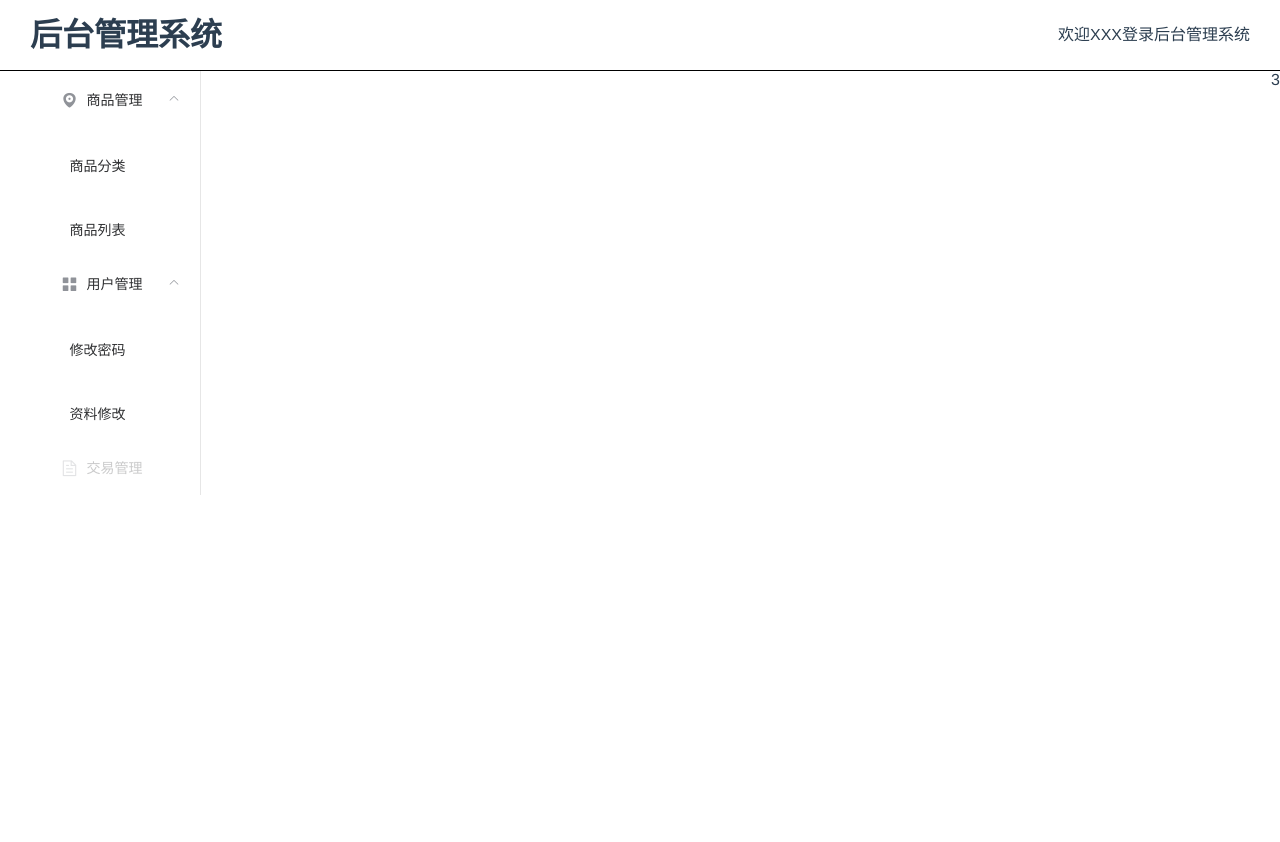
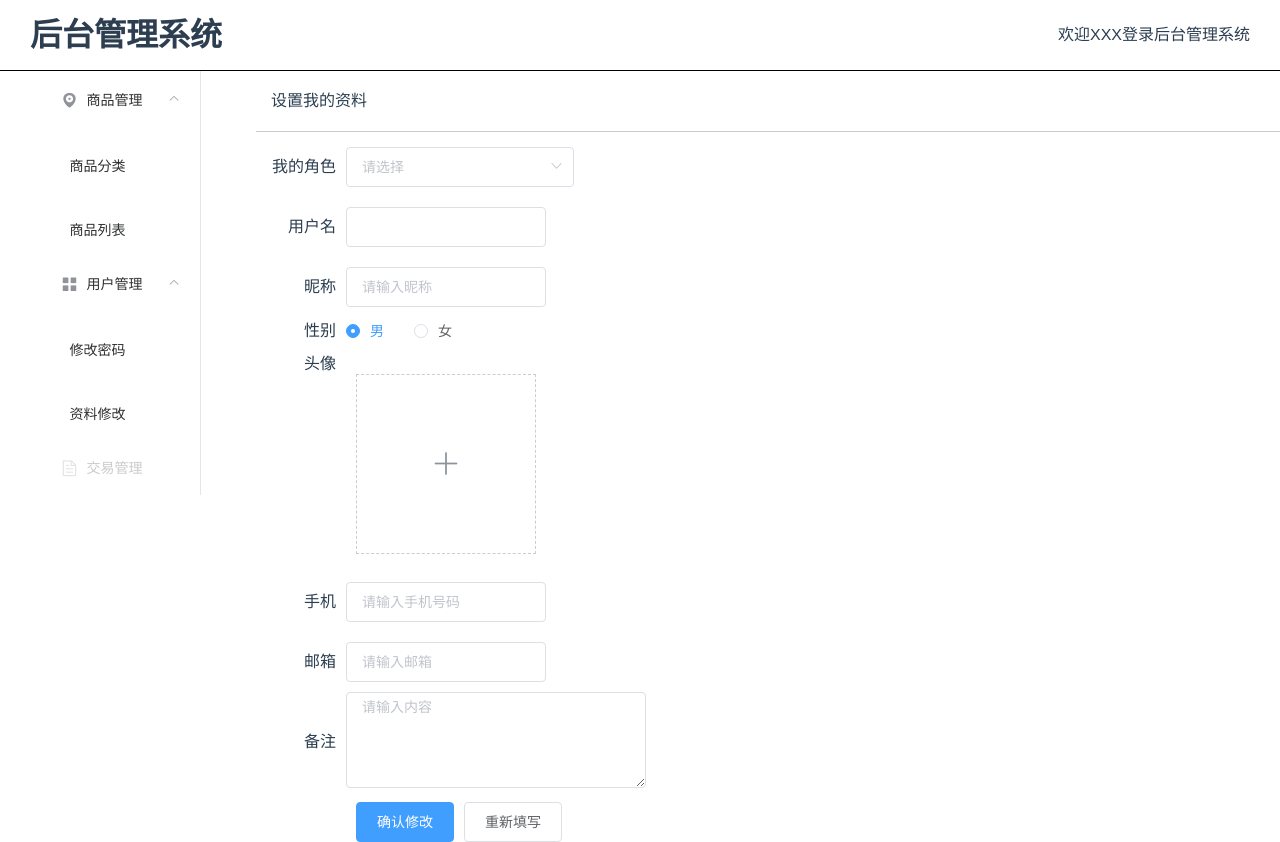
Before and after one commit to 1160166395/backstage, a Vue app: page /#/dataChange in a window 1280 px wide. Before the commit the page ends 800 px from the top, so only its background shows below. Built offline with nearby package versions, Linux system fonts and the light colour scheme.

Commit message:
user files

```diff
--- a/src/components/dataChange.vue
+++ b/src/components/dataChange.vue
@@ -1,6 +1,57 @@
 <template>
     <div class="home">
-        3
+        <header>设置我的资料</header>
+        <div class="content">
+            <span>我的角色</span>
+            <el-select v-model="value" placeholder="请选择">
+                <el-option
+                  v-for="item in options"
+                  :key="item.value"
+                  :label="item.label"
+                  :value="item.value">
+                </el-option>
+            </el-select>
+            <br>
+            <span>用户名</span>
+            <el-input v-model="username"></el-input>
+            <br>
+            <span>昵称</span>
+            <el-input v-model="nickname" placeholder="请输入昵称"></el-input>
+            <br>
+            <span>性别</span>
+            <el-radio v-model="radio" label="1">男</el-radio>
+            <el-radio v-model="radio" label="2">女</el-radio>
+            <br>
+            <span>头像</span>
+            <el-upload
+                class="avatar-uploader"
+                action="https://jsonplaceholder.typicode.com/posts/"
+                :show-file-list="false"
+                :on-success="handleAvatarSuccess"
+                :before-upload="beforeAvatarUpload">
+                <img v-if="imageUrl" :src="imageUrl" class="avatar">
+                <i v-else class="el-icon-plus avatar-uploader-icon"></i>
+            </el-upload>
+            <br>
+            <span>手机</span>
+            <el-input v-model="phone" placeholder="请输入手机号码"></el-input>
+            <br>
+            <span>邮箱</span>
+            <el-input v-model="email" placeholder="请输入邮箱"></el-input>
+            <br>
+            <span class="comment">备注</span>
+            <el-input
+                type="textarea"
+                :rows="4"
+                placeholder="请输入内容"
+                v-model="textarea">
+            </el-input>
+            <br>
+            <el-row>
+                <el-button type="primary">确认修改</el-button>
+                <el-button>重新填写</el-button>
+        </el-row>
+        </div>
     </div>
 </template>
 <script>
@@ -8,8 +59,47 @@
     export default {
         data(){
             return {
-                items:[],
-                keyword:''
+                options: [{
+                  value: '选项1',
+                  label: '黄金糕'
+                }, {
+                  value: '选项2',
+                  label: '双皮奶'
+                }, {
+                  value: '选项3',
+                  label: '蚵仔煎'
+                }, {
+                  value: '选项4',
+                  label: '龙须面'
+                }, {
+                  value: '选项5',
+                  label: '北京烤鸭'
+                }],
+                value: '',
+                username: '',
+                nickname: '',
+                phone: '',
+                email: '',
+                radio: '1',
+                imageUrl: '',
+                textarea: ''
+            }
+        },
+        methods: {
+            handleAvatarSuccess(res, file) {
+                this.imageUrl = URL.createObjectURL(file.raw);
+            },
+            beforeAvatarUpload(file) {
+                const isJPG = file.type === 'image/jpeg';
+                const isLt2M = file.size / 1024 / 1024 < 2;
+
+                if (!isJPG) {
+                    this.$message.error('上传头像图片只能是 JPG 格式!');
+                }
+                if (!isLt2M) {
+                    this.$message.error('上传头像图片大小不能超过 2MB!');
+                }
+                return isJPG && isLt2M;
             }
         },
         created(){
@@ -18,5 +108,40 @@
     }
 </script>
 <style scoped>
-
+    .home {text-align: left;width: 80%;}
+    header {line-height: 60px;padding-left: 15px;border-bottom: 1px solid #ccc;margin-bottom: 15px;}
+    /*用户头像上传*/
+     .avatar-uploader .el-upload {
+        border: 1px dashed #d9d9d9;
+        border-radius: 6px;
+        cursor: pointer;
+        position: relative;
+        overflow: hidden;
+    }
+    .avatar-uploader .el-upload:hover {
+        border-color: #409EFF;
+    }
+    .avatar-uploader-icon {
+        border: 1px dashed #ccc;
+        font-size: 28px;
+        color: #8c939d;
+        width: 178px;
+        height: 178px;
+        line-height: 178px;
+        text-align: center;
+        margin-left: 100px;
+    }
+    .avatar {
+        width: 178px;
+        height: 178px;
+        display: block;
+        margin-left: 100px;
+    }
+    span {width: 80px;display: inline-block;text-align: right;margin-right: 10px;}
+    .el-input {width: 200px;margin: 10px;margin-left: 0;}
+    .el-select {margin-bottom: 10px;}
+    .el-radio {margin-bottom: 10px;}
+    .el-row {margin-left: 100px;margin-top: 10px;}
+    .comment {line-height: 100px;}
+    .el-textarea {width: 300px;height: 100px;}
 </style>
--- a/src/components/passwordChange.vue
+++ b/src/components/passwordChange.vue
@@ -1,6 +1,12 @@
 <template>
     <div class="home">
-        4
+        <header>修改密码</header>
+        <label>当前密码<el-input v-model="keyword" type="password" placeholder="当前密码"></el-input></label><br>
+        <label>新密码<el-input v-model="newPsw" type="password" placeholder="新密码"></el-input></label><br>
+        <label>确认新密码<el-input v-model="newPsws" type="password" placeholder="确认新密码"></el-input></label>
+        <el-row>
+          <el-button type="primary">确认修改</el-button>
+        </el-row>
     </div>
 </template>
 <script>
@@ -8,8 +14,9 @@
     export default {
         data(){
             return {
-                items:[],
-                keyword:''
+                keyword:'',
+                newPsw:'',
+                newPsws:''
             }
         },
         created(){
@@ -18,5 +25,9 @@
     }
 </script>
 <style scoped>
-
+    .home {text-align: left;width: 80%;}
+    header {line-height: 60px;padding-left: 15px;border-bottom: 1px solid #ccc;}
+    label {margin: 25px 0 0 25px;display: inline-block;width: 320px;overflow: hidden;line-height: 40px;}
+    .el-input {width: 200px;float: right;}
+    .el-row {margin: 25px 0 0 25px;}
 </style>
```
